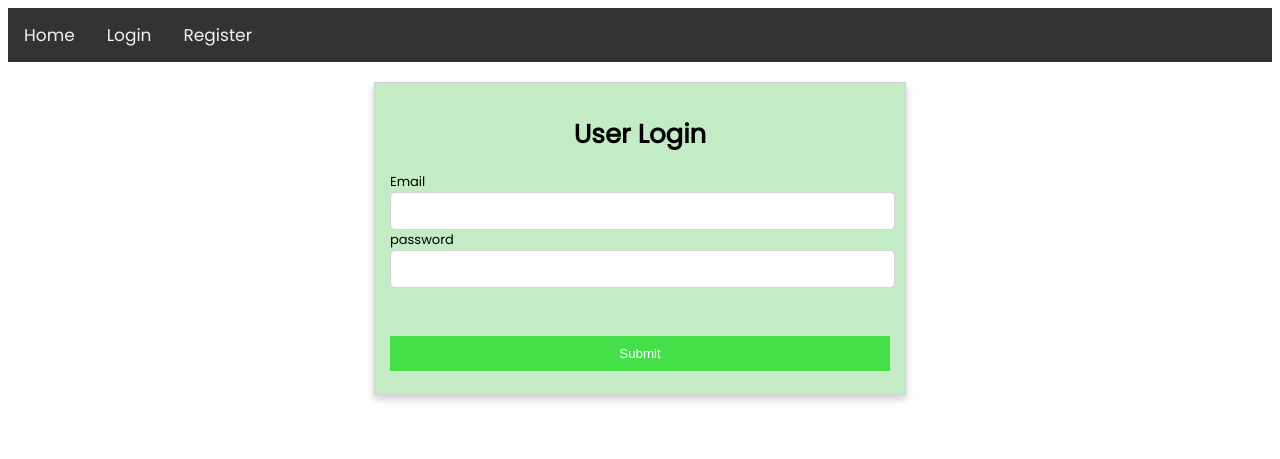
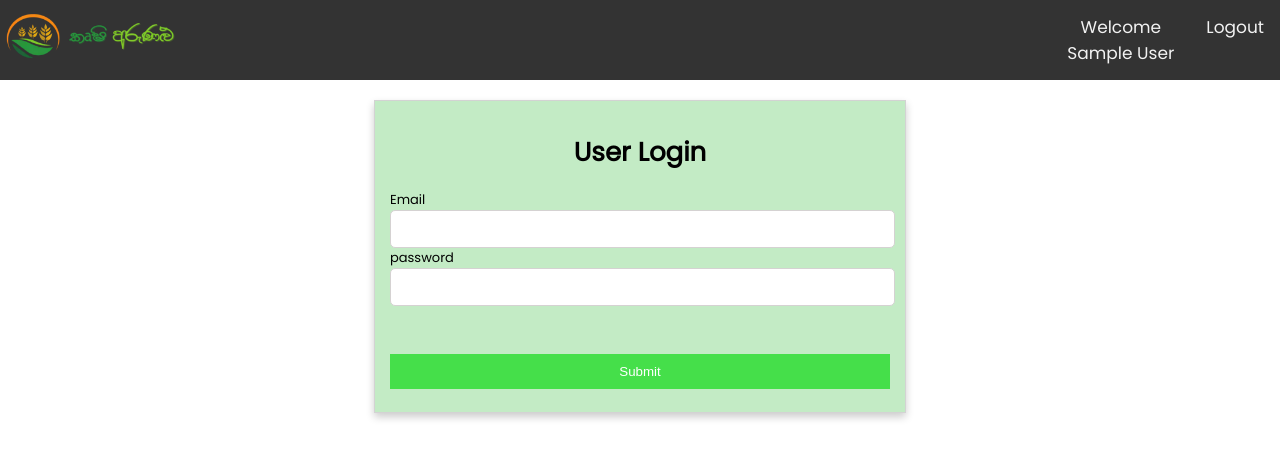
Before and after one commit to Rumindu/SYGP-reattemp, a PHP site: page /SYGP/ in a window 1280 px wide. Shown: the top 459 px of the page. Run offline with PHP 8.4, Linux system fonts and the light colour scheme; the visitor is signed in with stand-in values (Sample User, id 1).

Commit message:
Complete top nav bar

```diff
--- a/app/views/inc/topnavbar.php
+++ b/app/views/inc/topnavbar.php
@@ -1,11 +1,18 @@
 <div class="topnav">
-  <a href="active" href="#home">Home
-  </a>
-  <a href="#news">Login
-  </a>
-  <a href="#contact">Register
-  </a>
-  <!--
-    <a href="#about">Logout -->
-  </a>
+
+  <img src="<?php echo URLROOT."/public/img/navbar-logo-large.webp";?>" alt="logo" height="72px">
+
+  <?php if(isset($_SESSION['user_id'])) : ?>
+    <div class=nav-element>
+      <a href="#">Welcome <br> <?php echo $_SESSION['user_name']; ?></a>
+      <a class="nav-link" href="<?php echo URLROOT; ?>/users/logout">Logout</a>
+    </div>
+  <?php else : ?>
+    <div class=nav-element>
+      <a class="nav-link" href="<?php echo URLROOT; ?>/users/register">Register</a>
+      <a class="nav-link" href="<?php echo URLROOT; ?>/users/login">Login</a>
+    </div>
+  <?php endif; ?>
+
+
 </div>
--- a/public/css/components/topnavbar_styles.css
+++ b/public/css/components/topnavbar_styles.css
@@ -1,24 +1,29 @@
 .topnav {
     overflow: hidden;
     background-color: #333;
+    display: flex;
+    justify-content: space-between;
 }
 
+.img {
+    float:left
+    height: auto;
+}
+
+.nav-element{
+    display: flex;
+}
 .topnav a {
-    float: left;
     display: block;
     color: #f2f2f2;
     text-align: center;
     padding: 14px 16px;
     text-decoration: none;
     font-size: 17px;
+
 }
 
 .topnav a:hover {
     background-color: #ddd;
     color: black;
 }
-
-.topnav a.active {
-    background-color: #4CAF50;
-    color: white;
-}
--- a/public/css/styles.css
+++ b/public/css/styles.css
@@ -12,4 +12,5 @@ body {
   font-family: Poppins-Regular;
   font-size: small;
   text-align: left;
+  margin: 0px;
 }
```
Also changed, not shown: public/img/navbar-logo-large.webp (added).
